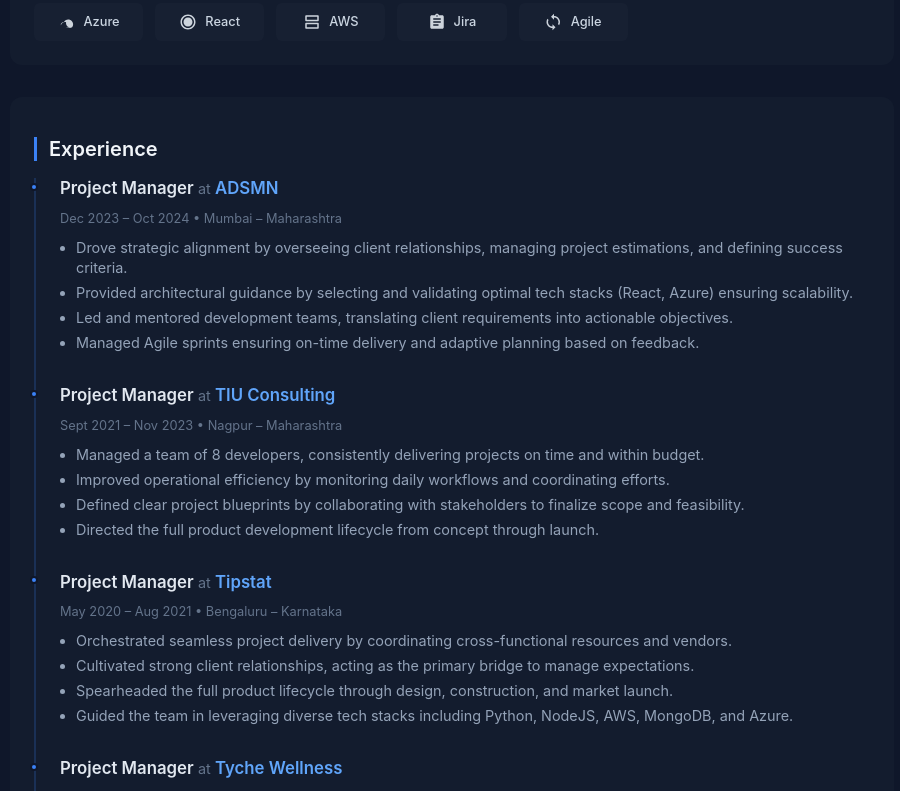
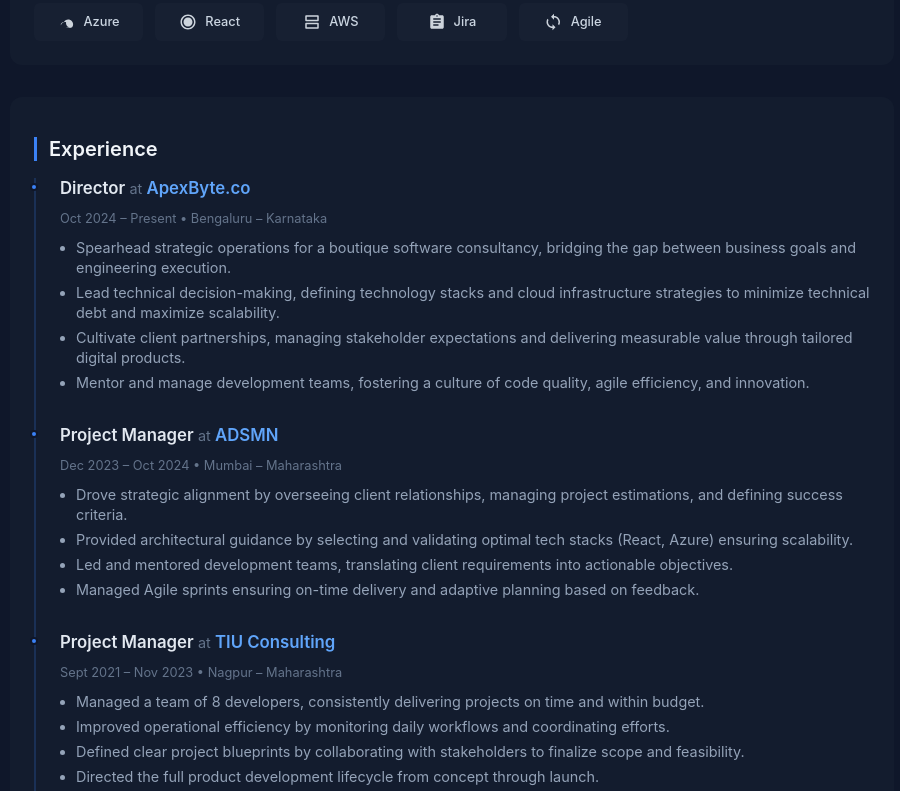
Before and after one commit to recontour/ashwin-torphe-site, a React (Vite) app: page / in a window 1280 px wide. Shown: the part 630-1421 px from the top of the page, without its empty margins (188-1088 px from the left). Built offline with nearby package versions, Linux system fonts and the light colour scheme.

Commit message:
feat: add Director at ApexByte.co role to resume

```diff
--- a/src/App.jsx
+++ b/src/App.jsx
@@ -42,6 +42,19 @@
   ];
 
   const experiences = [
+    {
+      title: "Director",
+      company: "ApexByte.co",
+      period: "Oct 2024 – Present",
+      location: "Bengaluru – Karnataka",
+      points: [
+        "Spearhead strategic operations for a boutique software consultancy, bridging the gap between business goals and engineering execution.",
+        "Lead technical decision-making, defining technology stacks and cloud infrastructure strategies to minimize technical debt and maximize scalability.",
+        "Cultivate client partnerships, managing stakeholder expectations and delivering measurable value through tailored digital products.",
+        "Mentor and manage development teams, fostering a culture of code quality, agile efficiency, and innovation.",
+      ],
+    },
+
     {
       title: "Project Manager",
       company: "ADSMN",
```
